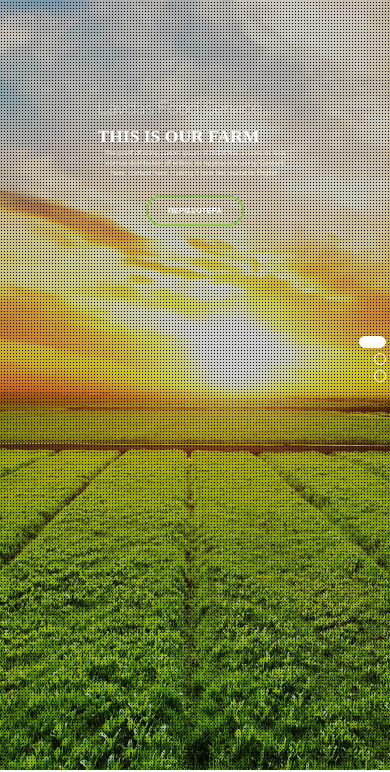
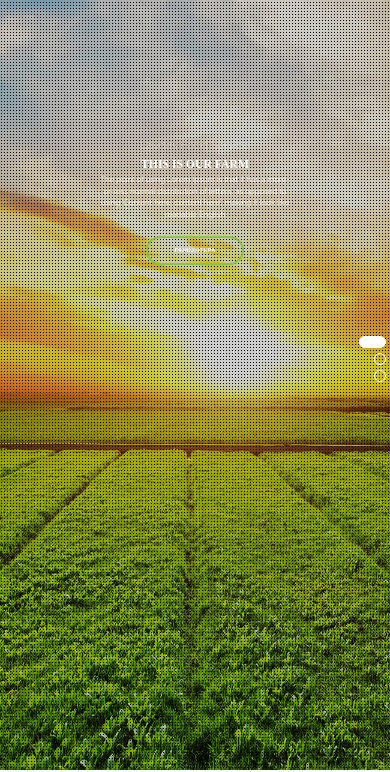
Before and after one commit to nefos/LavdasBeta.github.io, a plain HTML site: page index.html in a window 390 px wide. Shown: the part 74-846 px from the top of the page. Drawn offline with nearby package versions, Linux system fonts and the light colour scheme; some icons are missing; a web font is replaced by a local one.

Commit message:
update responsive

```diff
--- a/css/responsive.css
+++ b/css/responsive.css
@@ -149,15 +149,16 @@
     .carouselHeader {
         position:absolute;
         width:50%;
+        height:50vh;
         left:25%;
-        top:calc(100vh - 80%);
+        top:25vh;
         font-family: Raleway,sans-serif;
     }
 
     /*First Option*/
 .firstOption .titleCarousel {
-	font-size:4.5vw;
-	text-align:left;
+	font-size:3vw;
+	text-align:center;
 	color:white;
 	display:block;
 	margin-bottom:1%;
@@ -165,8 +166,8 @@
 }
 
 .firstOption .descriptionCarousel {
-	font-size:4.5vw;
-	text-align:left;
+	font-size:3vw;
+	text-align:center;
 	font-weight:bold;
 	color:white;
 	display:block;
@@ -174,14 +175,14 @@
 }
 
 .firstOption .textCarousel {
-	font-size:1.7vw;
+	font-size:2vw;
 	text-align:center;
 	color:white;
 	display:block;
 }
 
 .firstOption .buttonCarousel {
-	font-size:2vw;
+	font-size:1.5vw;
 	text-align:center;
 	color:white;
 	display:block;
```
